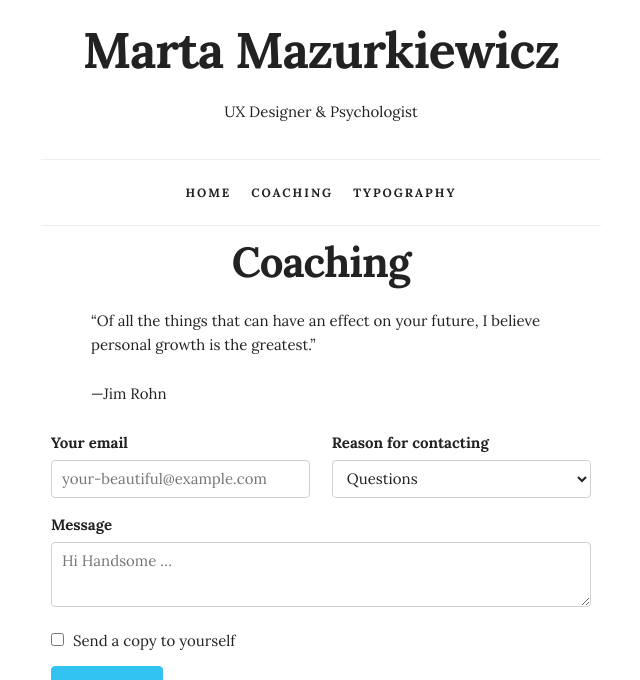
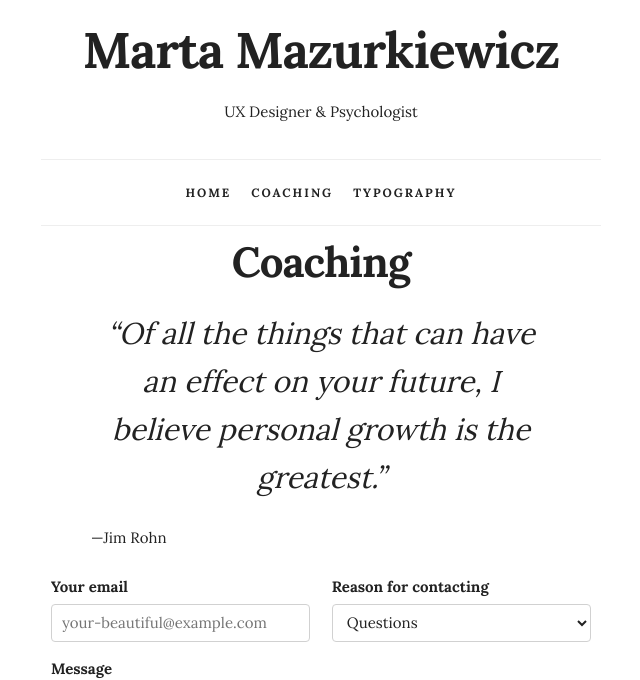
Before and after one commit to mazurki/mazurki.github.io, a Jekyll site: the page built from coaching.html, in a window 1280 px wide. Shown: the top 680 px of the page, without its empty margins (319-959 px from the left). Built offline with Jekyll 4.4.1, drawn with Linux system fonts in a browser that asks for light colours; nearby versions of some CDN libraries.

Commit message:
Style quote

```diff
--- a/assets/css/custom.css
+++ b/assets/css/custom.css
@@ -44,6 +44,9 @@ a:hover {
 
 blockquote {
     margin: 0;
+    text-align: center;
+    font-size: 2em;
+    font-style: italic;
 }
 
 blockquote p::before {
```
